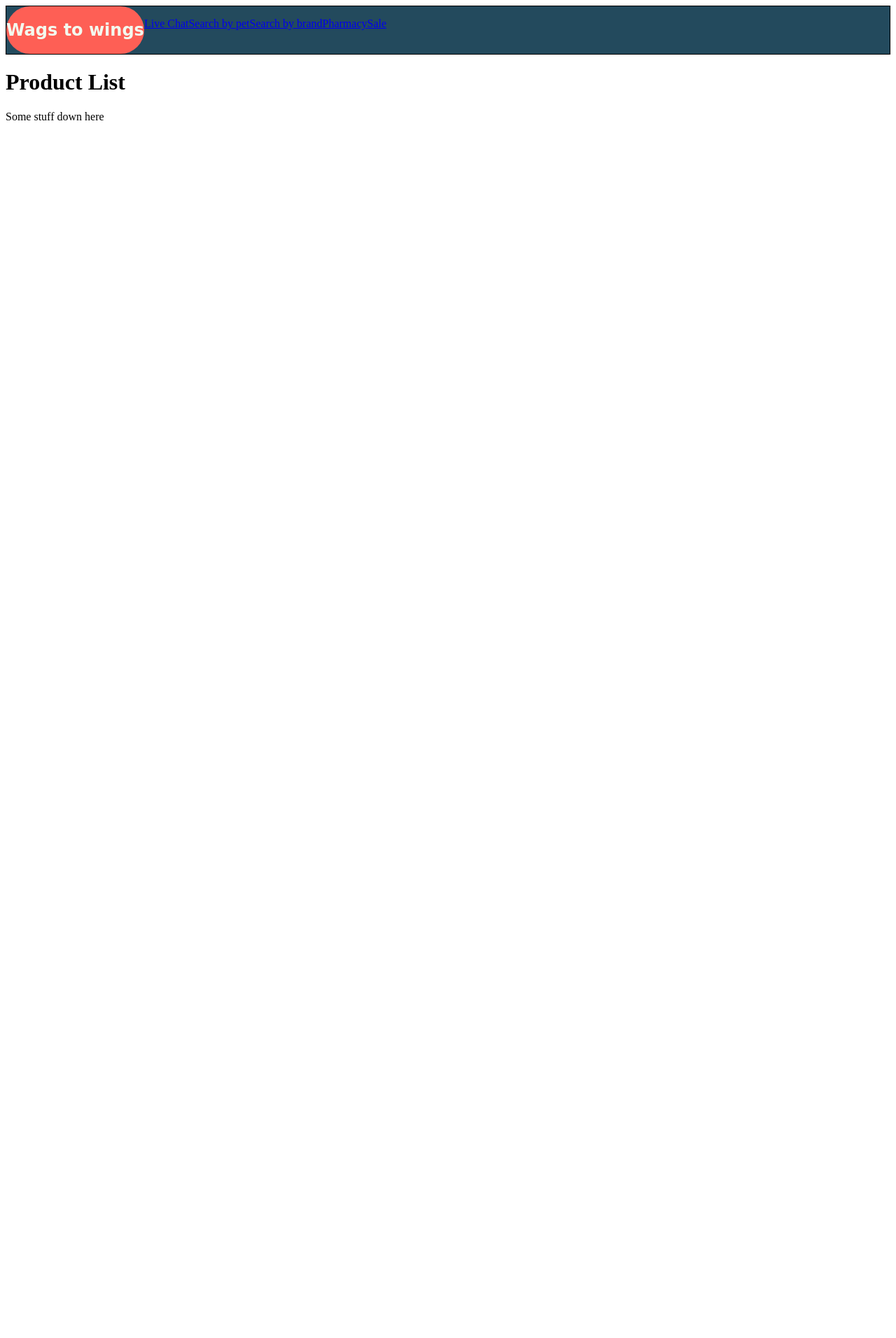
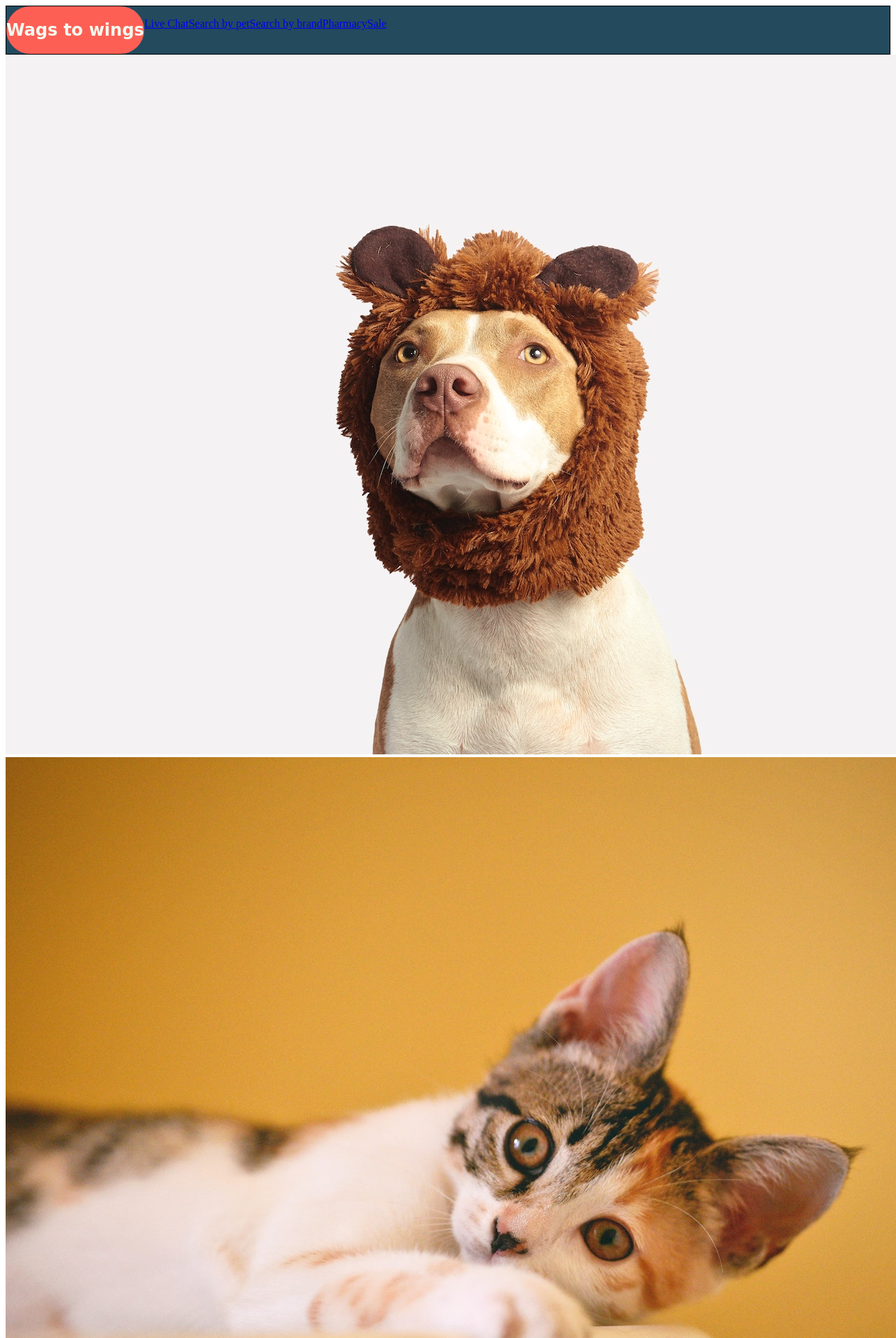
Before and after one commit to ldavidson45/wags-to-wings, a Django app: page / in a window 1280 px wide; the page is wider, and only the part inside the window is pictured. Shown: the top 1912 px of that part at 70% size. Before the commit the page ends 172 px from the top of that part, so only its background shows below. Run offline with Django 3.2, Linux system fonts and the light colour scheme; some web fonts are replaced.

Commit message:
carousel implemented but not working

```diff
--- a/wags_to_wings/static/js/paul_carousel.js
+++ b/wags_to_wings/static/js/paul_carousel.js
@@ -1,4 +1,19 @@
-document.addEventListener('DOMContentLoaded', function () {
-  var elems = document.querySelectorAll('.carousel');
-  var instances = M.Carousel.init(elems, { fullWidth: true, indicators: true, numVisible: 1});
+console.log('Paul Carousel attached.');
+
+document.addEventListener('DOMContentLoaded', function() {
+	var elems = document.querySelectorAll('.carousel');
+	var instances = M.Carousel.init(elems, {
+		fullWidth: true,
+		indicators: true,
+		numVisible: 1
+	});
 });
+
+// document.addEventListener('DOMContentLoaded', function() {
+// 	var elems = document.querySelectorAll('.carousel');
+// 	var instances = M.Carousel.init(elems, {
+// 		fullWidth: true,
+// 		indicators: true,
+// 		numVisible: 1
+// 	});
+// });
--- a/wags_to_wings/templates/wags_to_wings/base.html
+++ b/wags_to_wings/templates/wags_to_wings/base.html
@@ -55,5 +55,6 @@
       <p>Some stuff down here</p>
       <!-- Two ribbons: one green and one in the same shade as nav bar -->
     </footer>
+    <script src="../../static/js/paul_carousel.js"></script>
   </body>
 </html>
--- a/wags_to_wings/templates/wags_to_wings/carousel.html
+++ b/wags_to_wings/templates/wags_to_wings/carousel.html
@@ -1,5 +1,10 @@
+
+{% block content %}
+
 <div class="carousel">
-  <a class="carousel-item" href="#one!"><img src="images/carousel_dog.jpg"></a>
-  <a class="carousel-item" href="#two!"><img src="images/carousel_cat.jpg"></a>
-  <a class="carousel-item" href="#three!"><img src="images/carousel_parrot.jpg"></a>
+  <a class="carousel-item" href="#one!"><img src="../../static/images/carousel_dog.jpg"></a>
+  <a class="carousel-item" href="#two!"><img src="../../static/images/carousel_cat.jpg"></a>
+  <a class="carousel-item" href="#three!"><img src="../../static/images/carousel_parrot.jpg"></a>
 </div>
+
+{% endblock %}
--- a/wags_to_wings/templates/wags_to_wings/product_list.html
+++ b/wags_to_wings/templates/wags_to_wings/product_list.html
@@ -1,3 +1,6 @@
-{% extends 'wags_to_wings/base.html' %} {% block content %}
+{% extends 'wags_to_wings/base.html' %}
+{% block content %}
+{% include "wags_to_wings/carousel.html" %}
+
 <h1>Product List</h1>
 {% endblock %}
```
